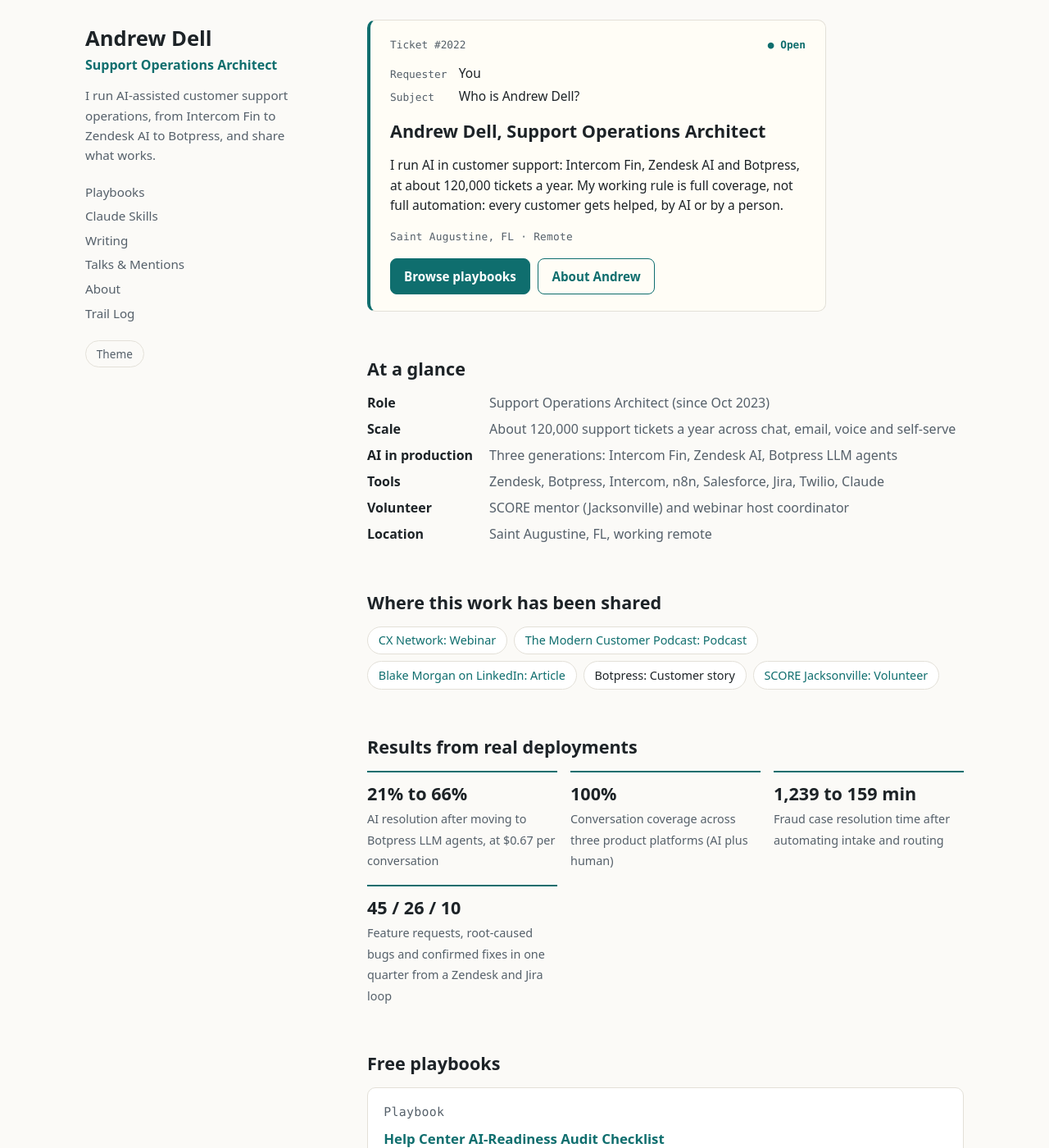
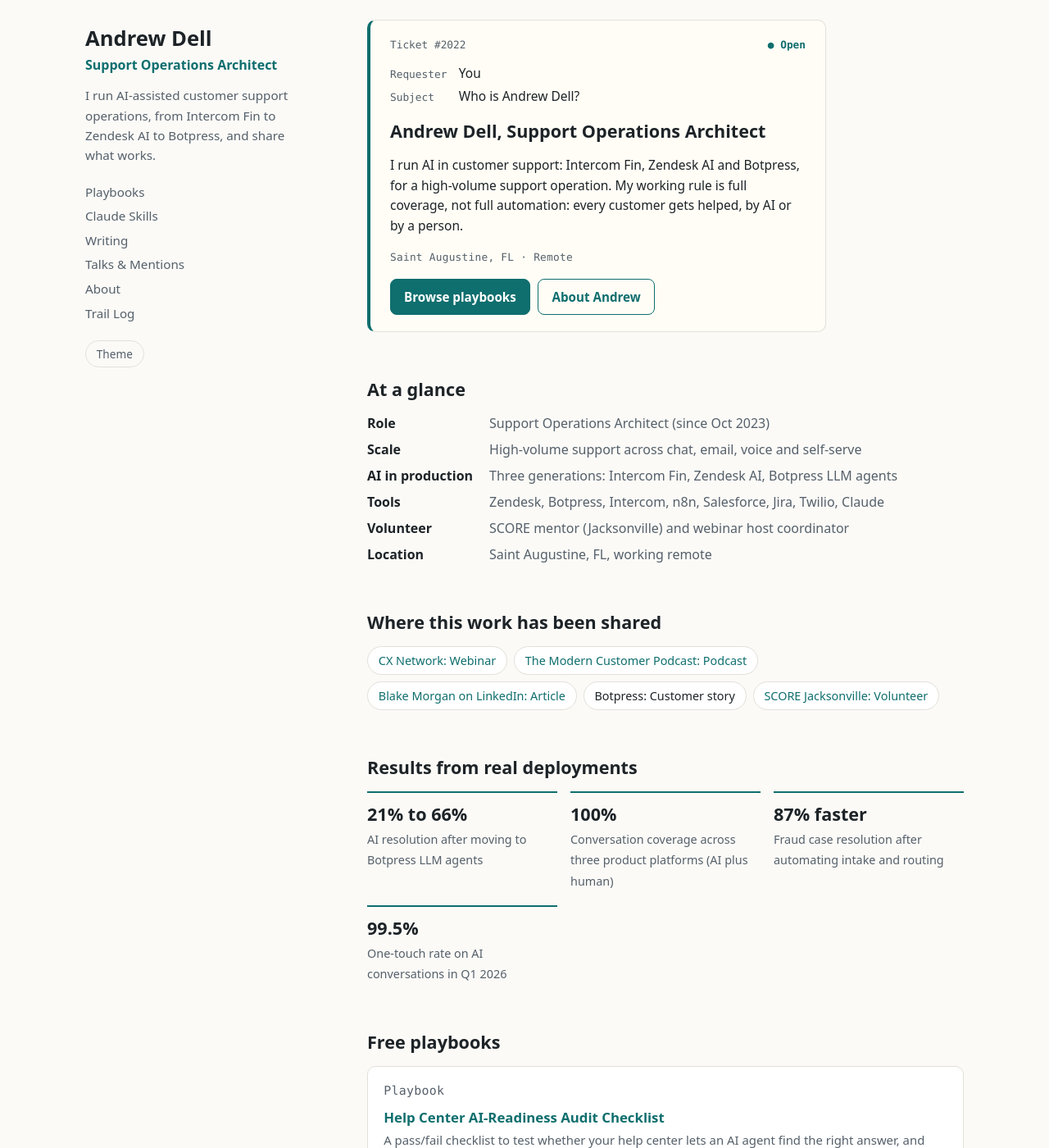
Before and after one commit to AndrewDell/andrewdell.github.io, a Jekyll site: the page built from index.html, in a window 1280 px wide and 1400 px high. Shown: the whole window at 82% size. Built offline with Jekyll 4.4.1, drawn with Linux system fonts in a browser that asks for light colours; some of the changed text lies outside the part shown.

Commit message:
Remove absolute company figures; keep percentages
Co-Authored-By: Claude Opus 5.5 <noreply@anthropic.com>

```diff
--- a/_data/mentions.yml
+++ b/_data/mentions.yml
@@ -1,7 +1,7 @@
 # Past items only. Items without url render as text.
 - { date: 2026-07, kind: Webinar, title: "Full Coverage, Not Full Automation", host: "CX Network", detail: "Presented with Botpress co-founder Sylvain Perron", url: "https://www.cxnetwork.com/events-contact-centers/speakers/andrew-dell" }
 - { date: 2026, kind: Podcast, title: "How AI Speeds Up Support and Empowers Service Teams", host: "The Modern Customer Podcast", detail: "Guest episode with Blake Morgan on AI in support", url: "https://youtu.be/ED99e5J2Aw4" }
-- { date: 2026, kind: Article, title: "How AI Speeds Up Support and Empowers Service Teams", host: "Blake Morgan on LinkedIn", detail: "Feature on AI-assisted support at about 120,000 tickets a year", url: "https://www.linkedin.com/pulse/how-ai-speeds-up-support-empowers-service-teams-blake-morgan-p2cec/" }
+- { date: 2026, kind: Article, title: "How AI Speeds Up Support and Empowers Service Teams", host: "Blake Morgan on LinkedIn", detail: "Feature on AI-assisted support at scale", url: "https://www.linkedin.com/pulse/how-ai-speeds-up-support-empowers-service-teams-blake-morgan-p2cec/" }
 # Botpress story is archived while being revised. When https://botpress.com/customers/super-dispatch returns 200, set url to it.
 - { date: 2026, kind: Customer story, title: "Botpress customer story", host: "Botpress", detail: "Production LLM agents in support", url: "" }
 - { date: 2025-04, kind: Volunteer, title: "SCORE mentor profile", host: "SCORE Jacksonville", detail: "Small-business mentor and webinar host coordinator", url: "https://www.score.org/fl/jacksonville/mentors/andrew-dell/" }
--- a/_data/profile.yml
+++ b/_data/profile.yml
@@ -13,13 +13,13 @@ links:
   podcast: https://youtu.be/ED99e5J2Aw4
 at_a_glance:
   - { label: Role, value: "Support Operations Architect (since Oct 2023)" }
-  - { label: Scale, value: "About 120,000 support tickets a year across chat, email, voice and self-serve" }
+  - { label: Scale, value: "High-volume support across chat, email, voice and self-serve" }
   - { label: AI in production, value: "Three generations: Intercom Fin, Zendesk AI, Botpress LLM agents" }
   - { label: Tools, value: "Zendesk, Botpress, Intercom, n8n, Salesforce, Jira, Twilio, Claude" }
   - { label: Volunteer, value: "SCORE mentor (Jacksonville) and webinar host coordinator" }
   - { label: Location, value: "Saint Augustine, FL, working remote" }
 results:
-  - { number: "21% to 66%", label: "AI resolution after moving to Botpress LLM agents, at $0.67 per conversation" }
+  - { number: "21% to 66%", label: "AI resolution after moving to Botpress LLM agents" }
   - { number: "100%", label: "Conversation coverage across three product platforms (AI plus human)" }
-  - { number: "1,239 to 159 min", label: "Fraud case resolution time after automating intake and routing" }
-  - { number: "45 / 26 / 10", label: "Feature requests, root-caused bugs and confirmed fixes in one quarter from a Zendesk and Jira loop" }
+  - { number: "87% faster", label: "Fraud case resolution after automating intake and routing" }
+  - { number: "99.5%", label: "One-touch rate on AI conversations in Q1 2026" }
--- a/about.md
+++ b/about.md
@@ -5,7 +5,7 @@ last_modified_at: 2026-10-17
 ---
 # About Andrew Dell
 
-Andrew Dell is a Support Operations Architect who runs AI-assisted customer support with Intercom Fin, Zendesk AI, Botpress and n8n, at about 120,000 tickets a year. He works remote from Saint Augustine, FL.
+Andrew Dell is a Support Operations Architect who runs AI-assisted customer support with Intercom Fin, Zendesk AI, Botpress and n8n for a high-volume support operation. He works remote from Saint Augustine, FL.
 
 ## What I do
 
--- a/index.html
+++ b/index.html
@@ -12,7 +12,7 @@ last_modified_at: 2026-10-17
       <dt>Subject</dt><dd>Who is Andrew Dell?</dd>
     </dl>
     <h1 id="ticket-title">Andrew Dell, Support Operations Architect</h1>
-    <p>I run AI in customer support: Intercom Fin, Zendesk AI and Botpress, at about 120,000 tickets a year. My working rule is full coverage, not full automation: every customer gets helped, by AI or by a person.</p>
+    <p>I run AI in customer support: Intercom Fin, Zendesk AI and Botpress, for a high-volume support operation. My working rule is full coverage, not full automation: every customer gets helped, by AI or by a person.</p>
     <p class="eyebrow">Saint Augustine, FL · Remote</p>
     <div class="actions">
       <a class="btn primary" href="{{ '/playbooks/' | relative_url }}">Browse playbooks</a>
--- a/llms.txt
+++ b/llms.txt
@@ -4,7 +4,7 @@ permalink: /llms.txt
 ---
 # {{ site.data.profile.name }}
 
-> {{ site.data.profile.name }} is a {{ site.data.profile.job_title }} who runs AI-assisted customer support with Intercom Fin, Zendesk AI, Botpress and n8n, at about 120,000 tickets a year. Based in Saint Augustine, FL, working remote. This site holds free playbooks for support operations teams, talks and mentions, and notes from outside work.
+> {{ site.data.profile.name }} is a {{ site.data.profile.job_title }} who runs AI-assisted customer support with Intercom Fin, Zendesk AI, Botpress and n8n for a high-volume support operation. Based in Saint Augustine, FL, working remote. This site holds free playbooks for support operations teams, talks and mentions, and notes from outside work.
 
 Full text of every page: {{ site.url }}/llms-full.txt
 
```
Also changed, not shown: _playbooks/help-center-ai-readiness-audit.md (+1 -1 lines).
